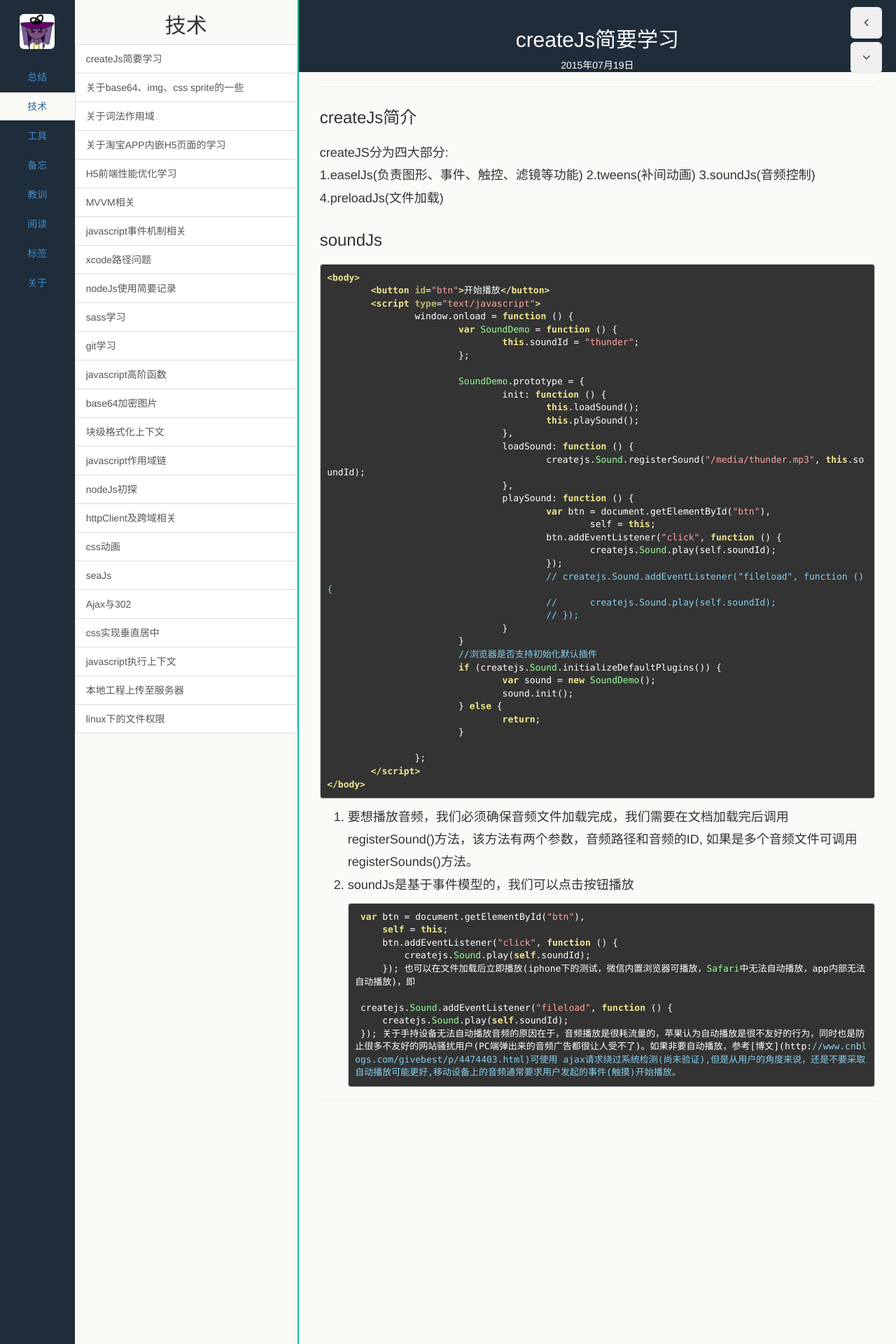
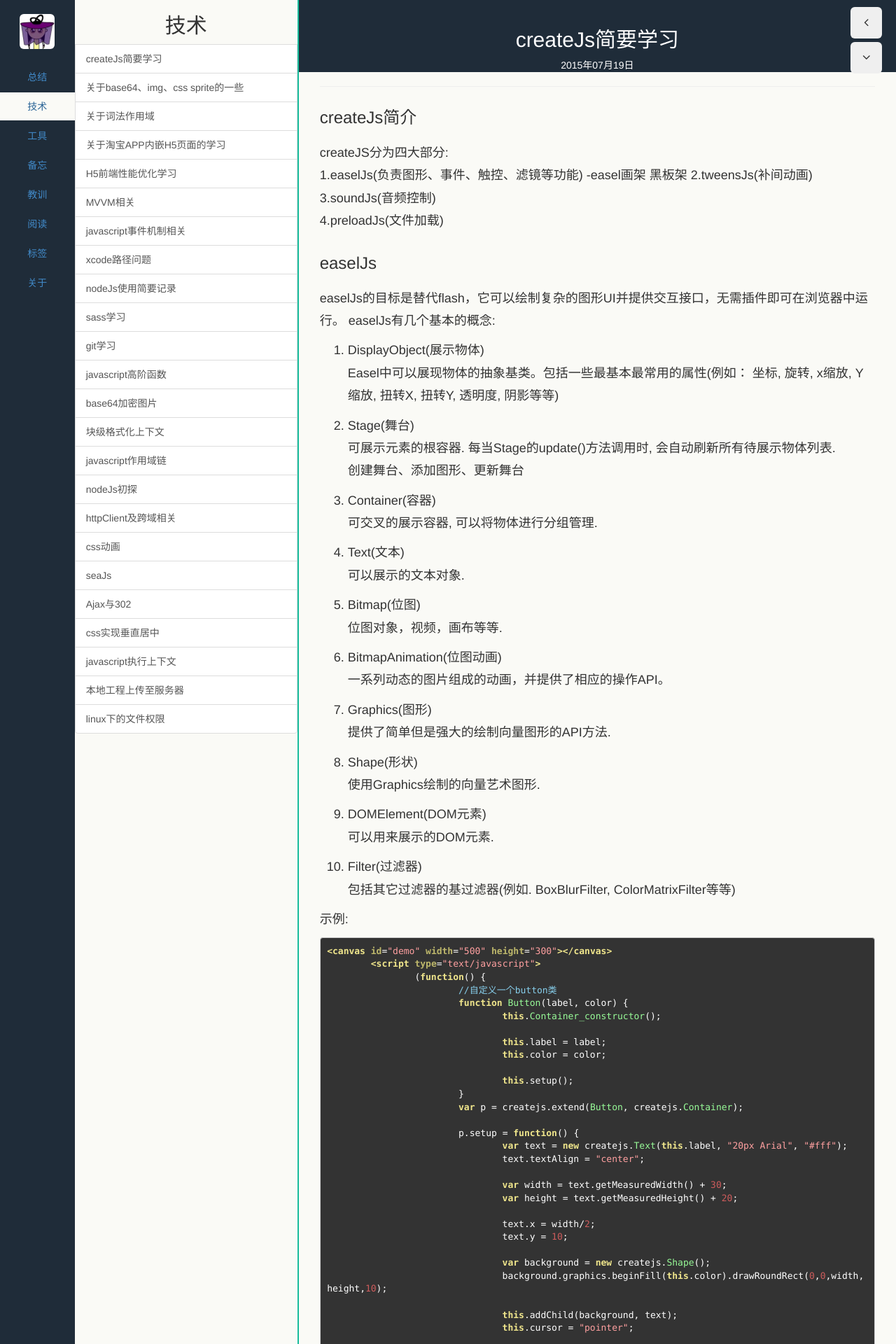
Before and after one commit to echoZQ/echo-blog, a Jekyll site: the page built from _posts/2015-07-19-createJs.md, in a window 1280 px wide. Shown: the top 1920 px of the page at 70% size. Built offline with Jekyll 4.4.1, drawn with Linux system fonts in a browser that asks for light colours; Markdown is read by kramdown in place of the engine named in the settings; some of the changed text lies outside the part shown.

Commit message:
createJs

```diff
--- a/_posts/2015-07-19-createJs.md
+++ b/_posts/2015-07-19-createJs.md
@@ -7,12 +7,102 @@ description: husor第一次分享
 ---
 ### createJs简介
 createJS分为四大部分:
-1.easelJs(负责图形、事件、触控、滤镜等功能)
-2.tweens(补间动画)
+1.easelJs(负责图形、事件、触控、滤镜等功能) -easel画架 黑板架
+2.tweensJs(补间动画)
 3.soundJs(音频控制)
 4.preloadJs(文件加载)
 
+### easelJs
+easelJs的目标是替代flash，它可以绘制复杂的图形UI并提供交互接口，无需插件即可在浏览器中运行。
+easelJs有几个基本的概念:
 
+1. DisplayObject(展示物体)
+Easel中可以展现物体的抽象基类。包括一些最基本最常用的属性(例如： 坐标, 旋转, x缩放, Y缩放, 扭转X, 扭转Y, 透明度, 阴影等等)
+
+2. Stage(舞台)
+可展示元素的根容器. 每当Stage的update()方法调用时, 会自动刷新所有待展示物体列表.
+创建舞台、添加图形、更新舞台
+
+3. Container(容器)
+可交叉的展示容器, 可以将物体进行分组管理.
+
+4. Text(文本)
+可以展示的文本对象.
+
+5. Bitmap(位图)
+位图对象，视频，画布等等.
+
+6. BitmapAnimation(位图动画)
+一系列动态的图片组成的动画，并提供了相应的操作API。
+
+7. Graphics(图形)
+提供了简单但是强大的绘制向量图形的API方法.
+
+8. Shape(形状)
+使用Graphics绘制的向量艺术图形.
+
+9. DOMElement(DOM元素)
+可以用来展示的DOM元素.
+
+10. Filter(过滤器)
+包括其它过滤器的基过滤器(例如. BoxBlurFilter, ColorMatrixFilter等等)
+
+示例:
+
+	<canvas id="demo" width="500" height="300"></canvas>
+		<script type="text/javascript">
+			(function() {
+				//自定义一个button类
+				function Button(label, color) {
+					this.Container_constructor();
+
+					this.label = label;
+					this.color = color;
+
+					this.setup();
+				}
+				var p = createjs.extend(Button, createjs.Container);
+
+				p.setup = function() {
+					var text = new createjs.Text(this.label, "20px Arial", "#fff");
+					text.textAlign = "center";
+
+					var width = text.getMeasuredWidth() + 30;
+					var height = text.getMeasuredHeight() + 20;
+
+					text.x = width/2;
+					text.y = 10;
+
+					var background = new createjs.Shape();
+					background.graphics.beginFill(this.color).drawRoundRect(0,0,width,height,10);
+
+					this.addChild(background, text);
+					this.cursor = "pointer";
+
+					this.on("click", this.handleClick);
+				} ;
+
+				p.handleClick = function () {
+					alert(this.label + "：走开，不要点我");
+				}
+
+				window.Button = createjs.promote(Button, "Container");
+			}());
+		</script>
+		<script type="text/javascript">
+			window.onload = function () {
+				var stage = new createjs.Stage("demo");
+
+				var btn1 = stage.addChild(new Button("按钮一号", "#0F0"));
+				var btn2 = stage.addChild(new Button("按钮二号", "#0FF"));
+				btn1.y = 10;
+				btn2.y = 100;
+				createjs.Ticker.on("tick", stage);
+			}
+		</script>
+效果如下:
+![图片显示](/echo-blog/public/img/2015-07-26-createjs-btn.png)
+[参考链接](http://blog.eddie.com.tw/2011/09/10/introduction-to-easeljs/)
 ### soundJs
 
 	<body>
```
Also changed, not shown: public/img/2015-07-26-createjs-btn.png (added).
